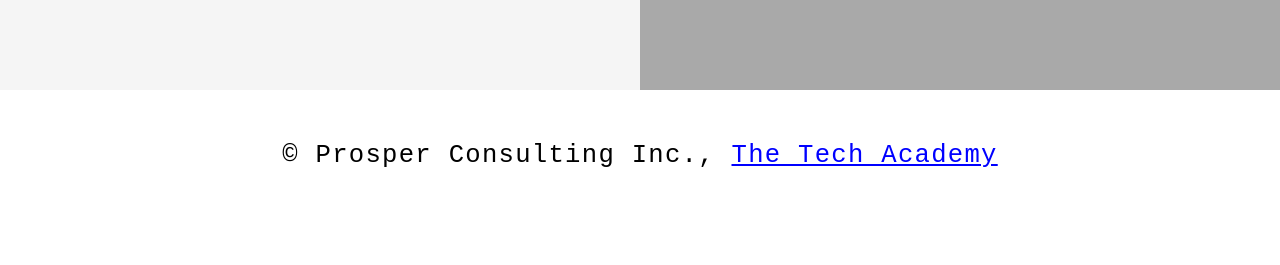
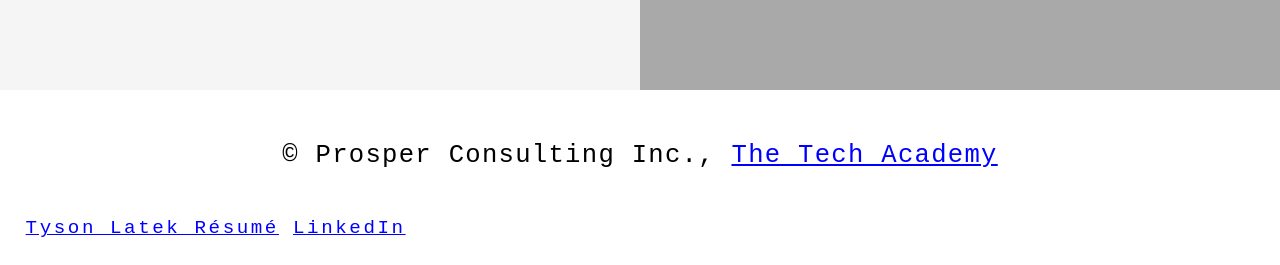
Before and after one commit to tysonlatek/tysonlatek.github.io, a plain HTML site: page index.html in a window 1280 px wide. Shown: the part 2129-2394 px from the top of the page. Before the commit the page ends 2372 px from the top, so only its background shows below. Drawn offline with Linux system fonts and the light colour scheme.

Commit message:
Added resume and LinkedIn links

```diff
--- a/index.html
+++ b/index.html
@@ -169,6 +169,8 @@
         <!-- Footer section -->
         <footer>
                 <p class="center">&copy Prosper Consulting Inc., <a href="https://www.learncodinganywhere.com/" target="_blank">The Tech Academy</a></p><br>
+                <a href="https://docs.google.com/document/d/1pBdoqYWX4ZZkZR8qHMrVJKeZ6HSiTwGNf6vhzJHpT94/edit?usp=sharing" target="_blank">Tyson Latek Résumé</a>
+                <a href="https://www.linkedin.com/in/tyson-latek/" target="_blank">LinkedIn</a>
         </footer>
         <script src="JavaScript/Tyson_Latek_Portfolio.js"></script>
     </body>
```
